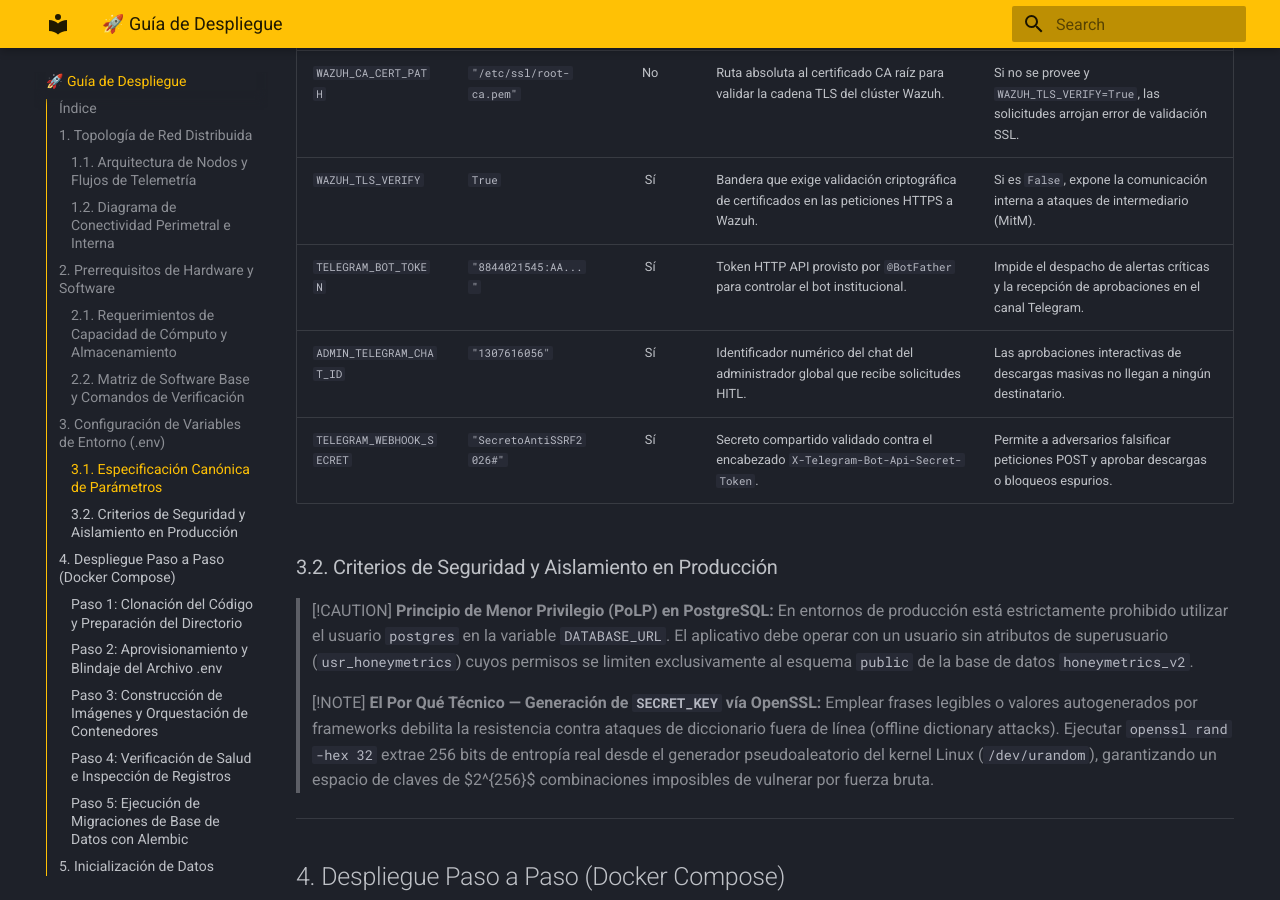
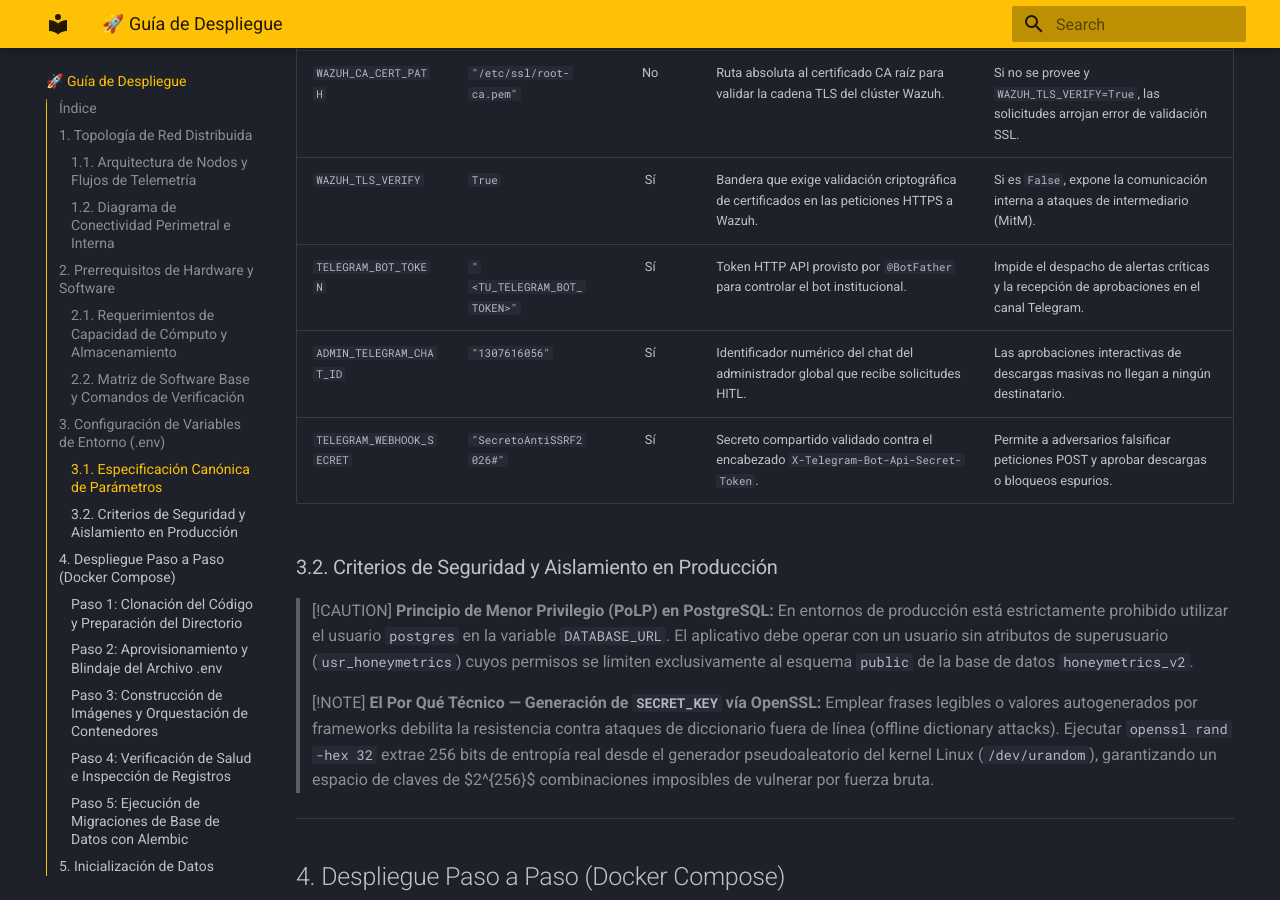
Before and after one commit to johanP051/honeymetrics-documentacion, an MkDocs documentation site: the page built from docs/guia-despliegue.md, in a window 1280 px wide and 900 px high, scrolled down 7366 px. Built offline with MkDocs 1.6.1 and Material for MkDocs 9.7.7, drawn with Linux system fonts in a browser that asks for light colours.

Commit message:
fix(security): sanitizar token de telegram en guia de despliegue con placeholder

```diff
--- a/docs/guia-despliegue.md
+++ b/docs/guia-despliegue.md
@@ -190,7 +190,7 @@ A continuación se detalla cada una de las variables presentes en `.env.example`
 | `WAZUH_INDEXER_PASSWORD` | `"CredencialSeguraWazuh"` | Sí | Contraseña de autenticación básica (Basic Auth) para el indexador OpenSearch. | Peticiones hacia Wazuh fallan por autenticación, impidiendo alimentar el CTI Center. |
 | `WAZUH_CA_CERT_PATH` | `"/etc/ssl/root-ca.pem"` | No | Ruta absoluta al certificado CA raíz para validar la cadena TLS del clúster Wazuh. | Si no se provee y `WAZUH_TLS_VERIFY=True`, las solicitudes arrojan error de validación SSL. |
 | `WAZUH_TLS_VERIFY` | `True` | Sí | Bandera que exige validación criptográfica de certificados en las peticiones HTTPS a Wazuh. | Si es `False`, expone la comunicación interna a ataques de intermediario (MitM). |
-| `TELEGRAM_BOT_TOKEN` | `"8844021545:AA..."` | Sí | Token HTTP API provisto por `@BotFather` para controlar el bot institucional. | Impide el despacho de alertas críticas y la recepción de aprobaciones en el canal Telegram. |
+| `TELEGRAM_BOT_TOKEN` | `"<TU_TELEGRAM_BOT_TOKEN>"` | Sí | Token HTTP API provisto por `@BotFather` para controlar el bot institucional. | Impide el despacho de alertas críticas y la recepción de aprobaciones en el canal Telegram. |
 | `ADMIN_TELEGRAM_CHAT_ID` | `"1307616056"` | Sí | Identificador numérico del chat del administrador global que recibe solicitudes HITL. | Las aprobaciones interactivas de descargas masivas no llegan a ningún destinatario. |
 | `TELEGRAM_WEBHOOK_SECRET` | `"SecretoAntiSSRF2026#"` | Sí | Secreto compartido validado contra el encabezado `X-Telegram-Bot-Api-Secret-Token`. | Permite a adversarios falsificar peticiones POST y aprobar descargas o bloqueos espurios. |
 
```
